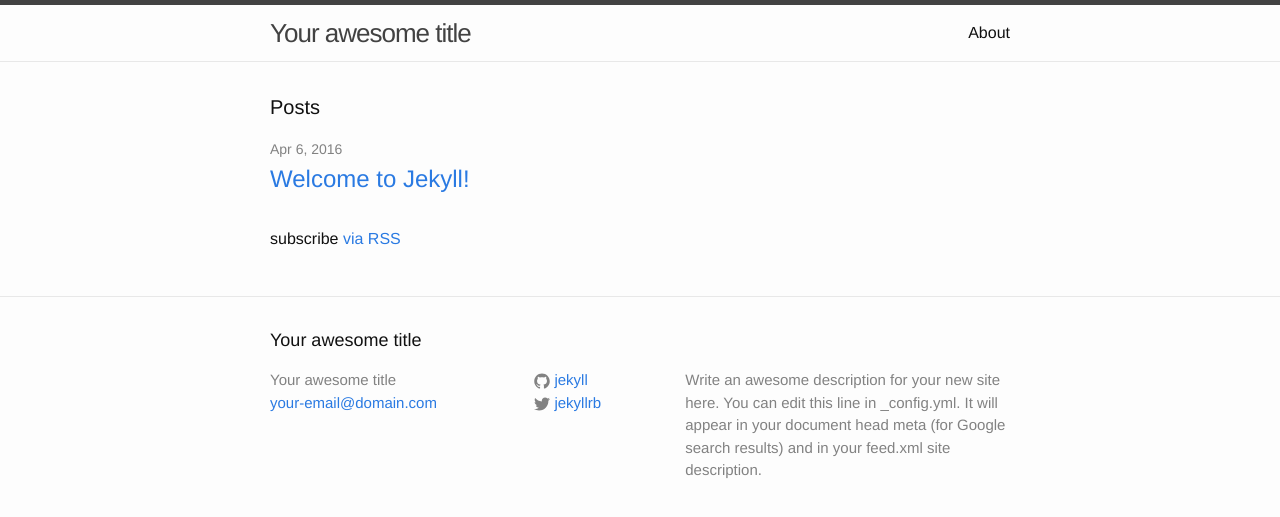
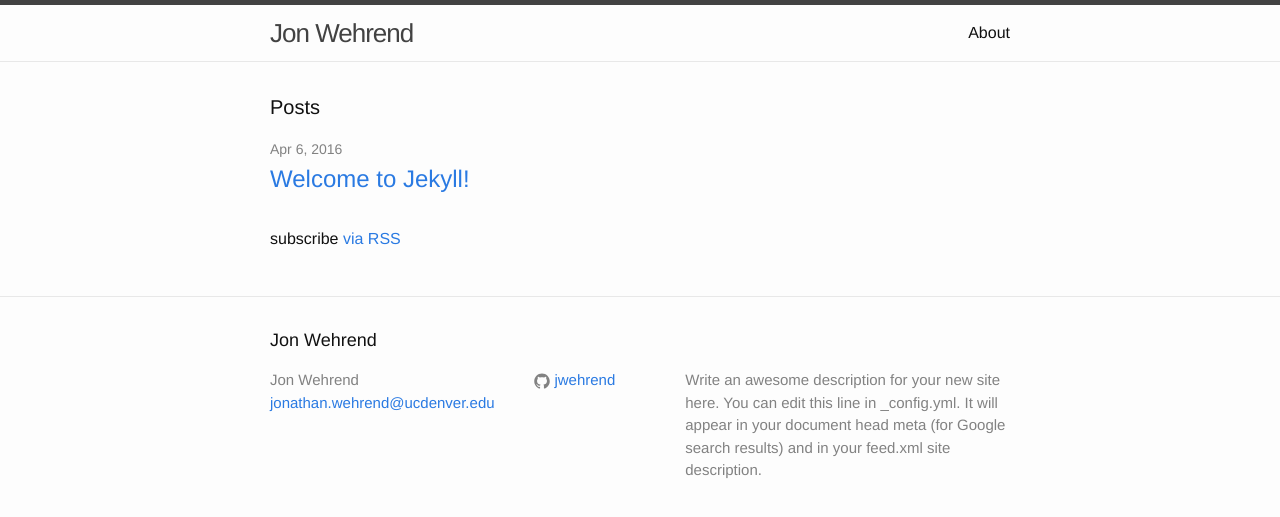
Before and after one commit to jwehrend/jwehrend.github.io, a Jekyll site: the page built from index.html, in a window 1280 px wide. Shown: the top 517 px of the page. Built offline with Jekyll 4.4.1, drawn with Linux system fonts in a browser that asks for light colours.

Commit message:
Updated config

```diff
--- a/_config.yml
+++ b/_config.yml
@@ -6,16 +6,16 @@
 # 'jekyll serve'. If you change this file, please restart the server process.
 
 # Site settings
-title: Your awesome title
-email: your-email@domain.com
+title: Jon Wehrend
+email: jonathan.wehrend@ucdenver.edu
 description: > # this means to ignore newlines until "baseurl:"
   Write an awesome description for your new site here. You can edit this
   line in _config.yml. It will appear in your document head meta (for
   Google search results) and in your feed.xml site description.
 baseurl: "" # the subpath of your site, e.g. /blog
 url: "http://yourdomain.com" # the base hostname & protocol for your site
-twitter_username: jekyllrb
-github_username:  jekyll
+twitter_username:
+github_username:  jwehrend
 
 # Build settings
 markdown: kramdown
```
